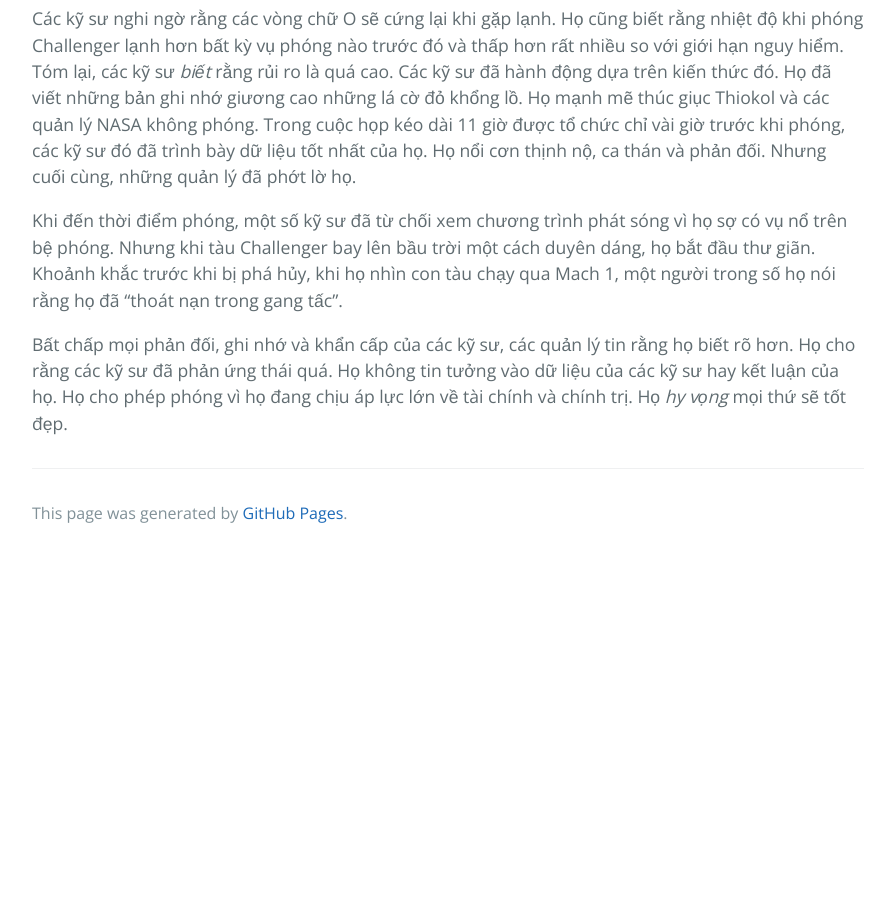
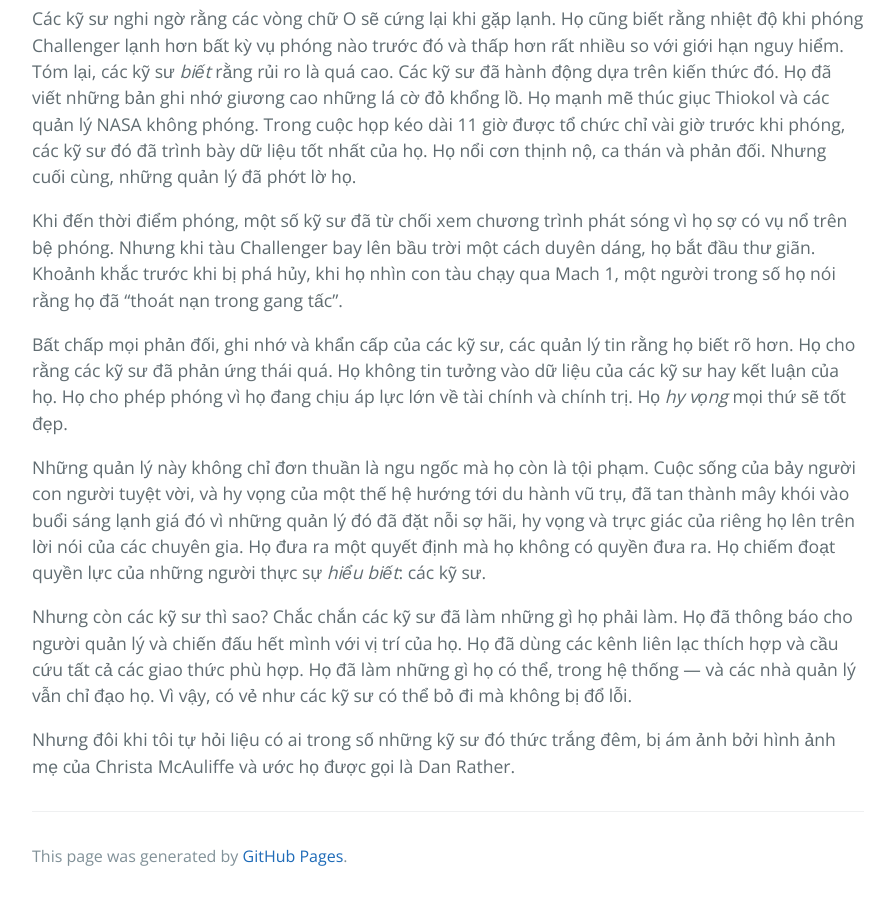
Before and after one commit to HaiBV/haibv.github.io, a Jekyll site: the page built from clean-coder/preface.md, in a window 1280 px wide and 900 px high, scrolled down 1188 px. Shown: the whole window, without its empty margins (192-1087 px from the left). Built offline with Jekyll 4.4.1, drawn with Linux system fonts in a browser that asks for light colours; our own code applies the rules of GitHub Pages for plain Markdown files; before the commit the page ends 1745 px from its top, so only the background shows below that.

Commit message:
Book - The Clean Coder - Preface

```diff
--- a/clean-coder/preface.md
+++ b/clean-coder/preface.md
@@ -19,3 +19,9 @@
 Khi đến thời điểm phóng, một số kỹ sư đã từ chối xem chương trình phát sóng vì họ sợ có vụ nổ trên bệ phóng. Nhưng khi tàu Challenger bay lên bầu trời một cách duyên dáng, họ bắt đầu thư giãn. Khoảnh khắc trước khi bị phá hủy, khi họ nhìn con tàu chạy qua Mach 1, một người trong số họ nói rằng họ đã "thoát nạn trong gang tấc".
 
 Bất chấp mọi phản đối, ghi nhớ và khẩn cấp của các kỹ sư, các quản lý tin rằng họ biết rõ hơn. Họ cho rằng các kỹ sư đã phản ứng thái quá. Họ không tin tưởng vào dữ liệu của các kỹ sư hay kết luận của họ. Họ cho phép phóng vì họ đang chịu áp lực lớn về tài chính và chính trị. Họ _hy vọng_ mọi thứ sẽ tốt đẹp.
+
+Những quản lý này không chỉ đơn thuần là ngu ngốc mà họ còn là tội phạm. Cuộc sống của bảy người con người tuyệt vời, và hy vọng của một thế hệ hướng tới du hành vũ trụ, đã tan thành mây khói vào buổi sáng lạnh giá đó vì những quản lý đó đã đặt nỗi sợ hãi, hy vọng và trực giác của riêng họ lên trên lời nói của các chuyên gia. Họ đưa ra một quyết định mà họ không có quyền đưa ra. Họ chiếm đoạt quyền lực của những người thực sự _hiểu biết_: các kỹ sư.
+
+Nhưng còn các kỹ sư thì sao? Chắc chắn các kỹ sư đã làm những gì họ phải làm. Họ đã thông báo cho người quản lý và chiến đấu hết mình với vị trí của họ. Họ đã dùng các kênh liên lạc thích hợp và cầu cứu tất cả các giao thức phù hợp. Họ đã làm những gì họ có thể, trong hệ thống — và các nhà quản lý vẫn chỉ đạo họ. Vì vậy, có vẻ như các kỹ sư có thể bỏ đi mà không bị đổ lỗi.
+
+Nhưng đôi khi tôi tự hỏi liệu có ai trong số những kỹ sư đó thức trắng đêm, bị ám ảnh bởi hình ảnh mẹ của Christa McAuliffe và ước họ được gọi là Dan Rather.
```
